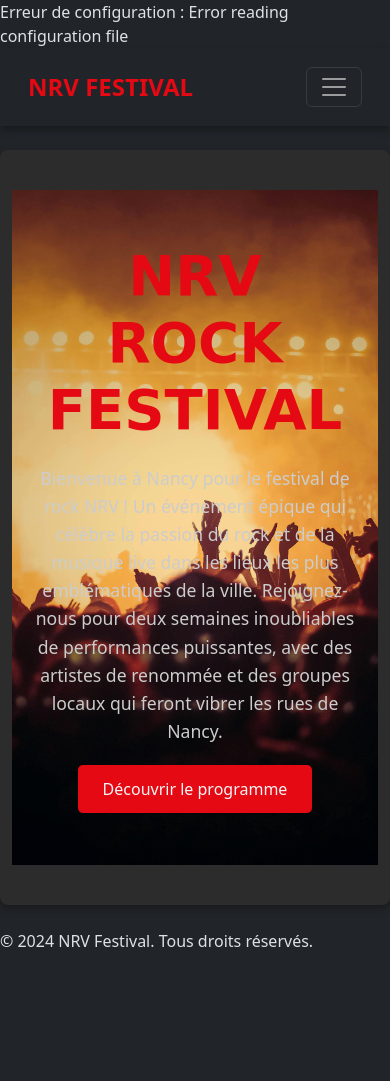
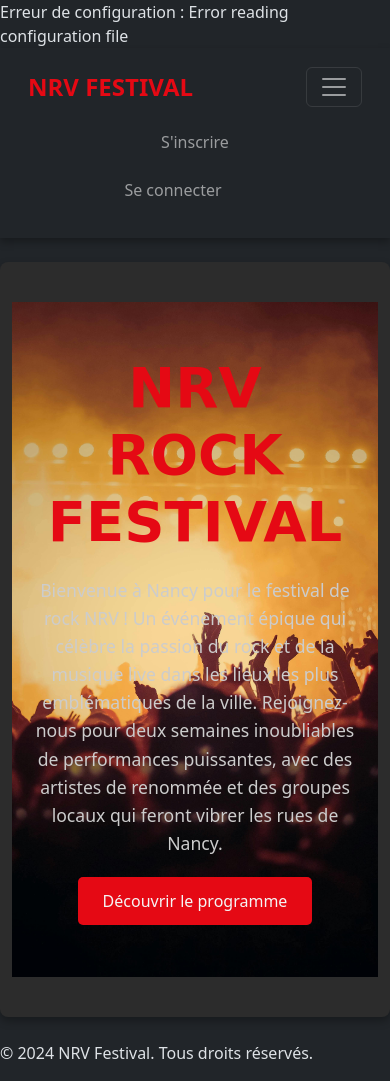
Before and after one commit to DioAkaTheWorld/SAE_DevWeb, a PHP site: page /NRV/index.php in a window 390 px wide, after a click that opens the changed part. Before the commit the page ends 947 px from the top, so only its background shows below. Run offline with PHP 8.4, Linux system fonts and the light colour scheme.

Commit message:
fix navbar responsive

```diff
--- a/NRV/src/classes/dispatch/Dispatcher.php
+++ b/NRV/src/classes/dispatch/Dispatcher.php
@@ -95,7 +95,7 @@ class Dispatcher {
                     <button class="navbar-toggler" type="button" data-bs-toggle="collapse" data-bs-target="#navbarNavDropdown" aria-controls="navbarNavDropdown" aria-expanded="false" aria-label="Toggle navigation">
                         <span class="navbar-toggler-icon"></span>
                     </button>
-                    <div class="collapse navbar-collapse flex-row-reverse" id="menu">
+                    <div class="collapse navbar-collapse flex-row-reverse" id="navbarNavDropdown">
                         <ul class="navbar-nav d-flex flex-sm-row flex-column align-items-center text-center my-2">
                             {$this->renderNavBarItems($connected)}
                         </ul>
--- a/style.css
+++ b/style.css
@@ -37,7 +37,7 @@ nav.navbar {
 
 
 .hero {
-    background: url('images/ppp.jpg') no-repeat center center/cover;
+    background: url('medias/images/ppp.jpg') no-repeat center center/cover;
     color: #f5f5f5;
     padding: 120px 20px;
     text-align: center;
```
Also changed, not shown: medias/images/ppp.jpg (renamed from images/ppp.jpg), medias/images/rock.webp (renamed from images/rock.webp).
